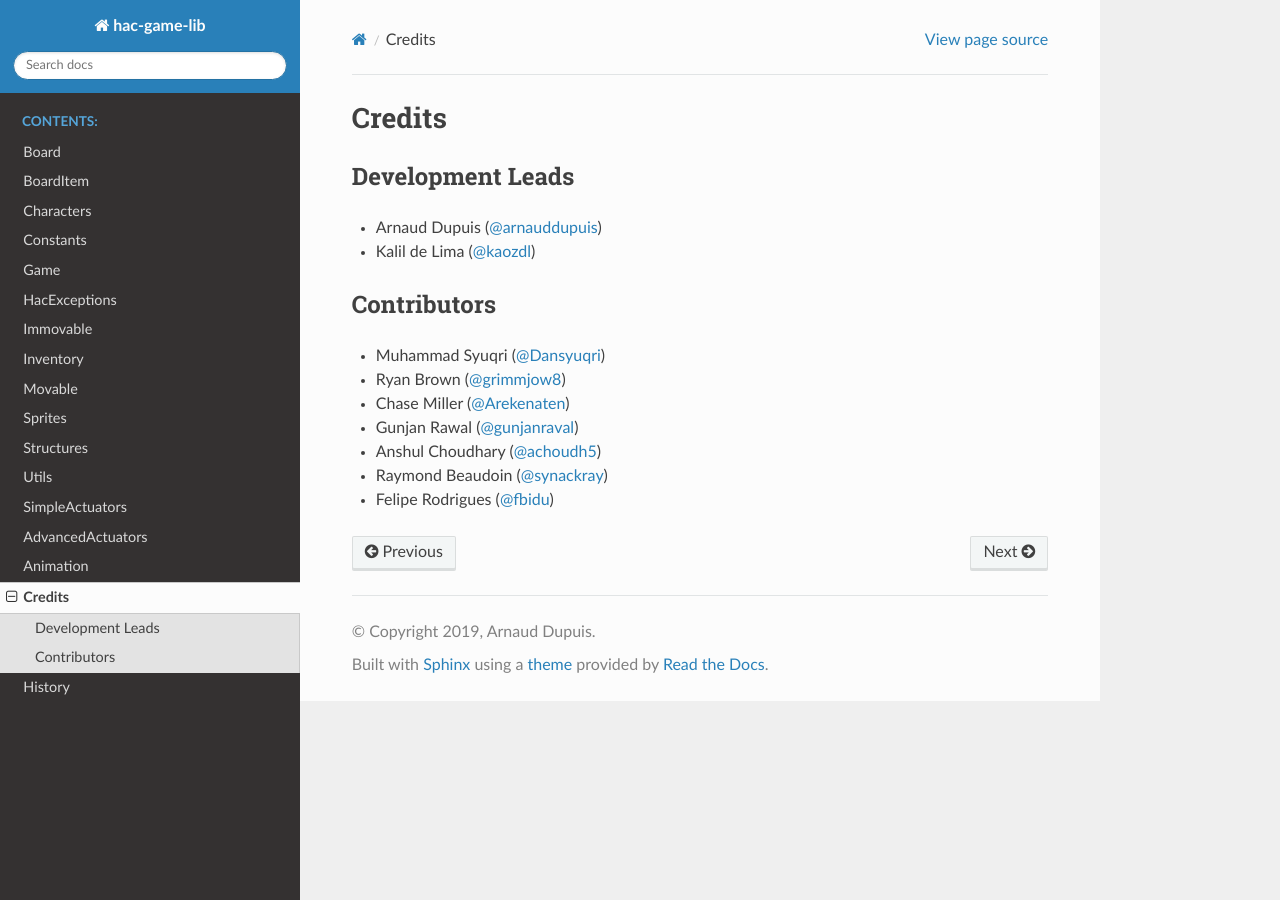
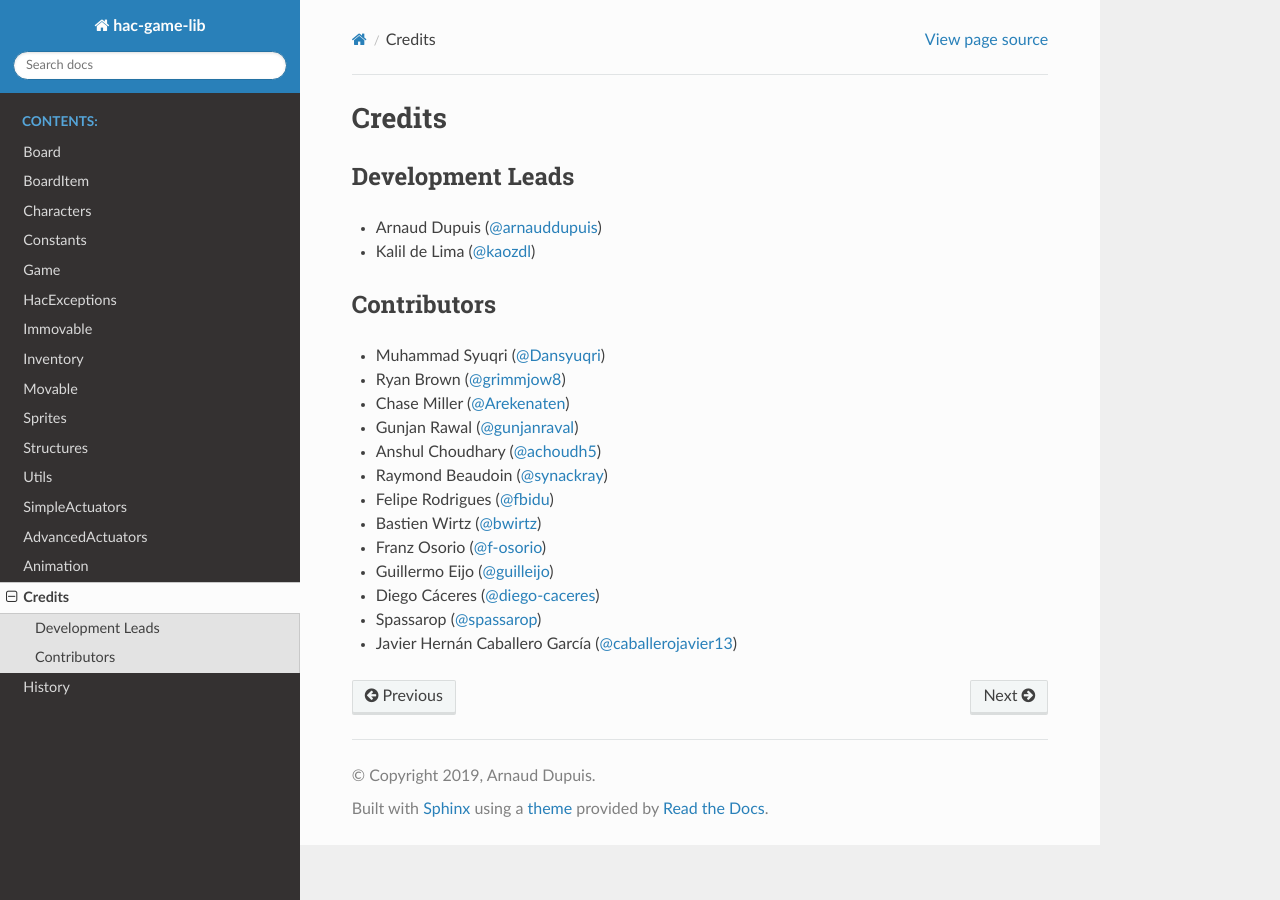
Before and after one commit to pygamelib/pygamelib, a Sphinx documentation site: the page built from docs/source/authors.rst, in a window 1280 px wide. Built offline with Sphinx 7.4.7 and the Read the Docs theme 2.0.0, drawn with Linux system fonts in a browser that asks for light colours; the version number could not be read and is left out.

```diff
--- a/docs/source/authors.rst
+++ b/docs/source/authors.rst
@@ -18,7 +18,12 @@ Contributors
 * Anshul Choudhary (`@achoudh5`_)
 * Raymond Beaudoin (`@synackray`_)
 * Felipe Rodrigues (`@fbidu`_)
-
+* Bastien Wirtz (`@bwirtz`_)
+* Franz Osorio (`@f-osorio`_)
+* Guillermo Eijo (`@guilleijo`_)
+* Diego Cáceres (`@diego-caceres`_)
+* Spassarop (`@spassarop`_)
+* Javier Hernán Caballero García (`@caballerojavier13`_)
 
 .. _`@arnauddupuis`: https://github.com/arnauddupuis
 .. _`@kaozdl`: https://github.com/kaozdl
@@ -29,3 +34,9 @@ Contributors
 .. _`@achoudh5`: https://github.com/achoudh5
 .. _`@synackray`: https://github.com/synackray
 .. _`@fbidu`: https://github.com/fbidu
+.. _`@bwirtz`: https://github.com/bwirtz
+.. _`@f-osorio`: https://github.com/f-osorio
+.. _`@guilleijo`: https://github.com/guilleijo
+.. _`@diego-caceres`: https://github.com/diego-caceres
+.. _`@spassarop`: https://github.com/spassarop
+.. _`@caballerojavier13`: https://github.com/caballerojavier13
```
Also changed, not shown: docs/source/history.rst (+11 -0 lines), 1 other file.
